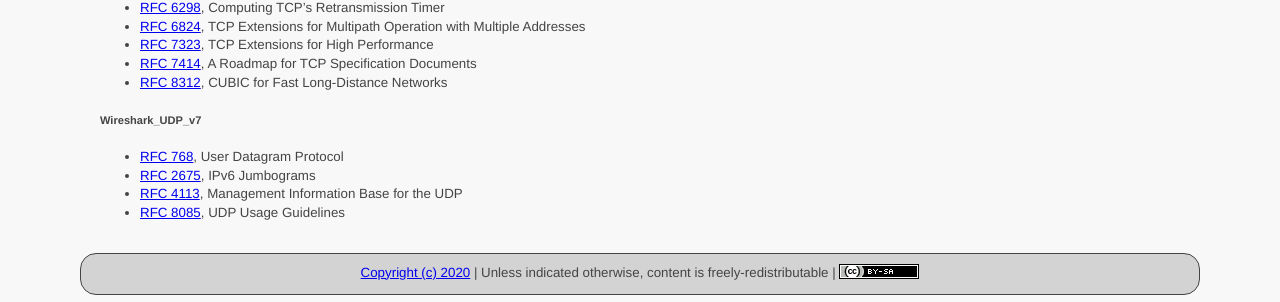
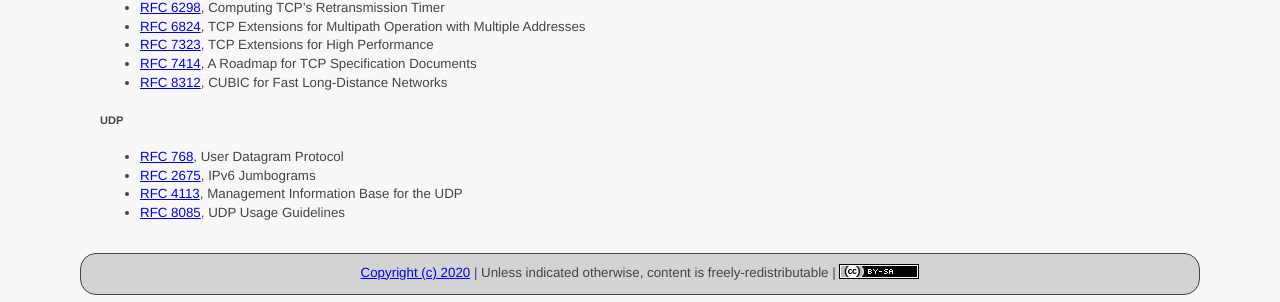
Before and after one commit to ycpcs/cs330-fall2020, a Jekyll site: the page built from resources/index.md, in a window 1280 px wide and 900 px high, scrolled down 1747 px. Shown: the part 595-897 px from the top of the window. Built offline with Jekyll 4.4.1, drawn with Linux system fonts in a browser that asks for light colours.

Commit message:
Fix Name

```diff
--- a/resources/index.md
+++ b/resources/index.md
@@ -130,7 +130,7 @@ Technical Documentation
   - [RFC 7414](https://tools.ietf.org/html/rfc7414), A Roadmap for TCP Specification Documents
   - [RFC 8312](https://tools.ietf.org/html/rfc8312), CUBIC for Fast Long-Distance Networks
 
-##### Wireshark_UDP_v7
+##### UDP
   - [RFC 768](https://tools.ietf.org/html/rfc768), User Datagram Protocol
   - [RFC 2675](https://tools.ietf.org/html/rfc2675), IPv6 Jumbograms
   - [RFC 4113](https://tools.ietf.org/html/rfc4113), Management Information Base for the UDP
```
